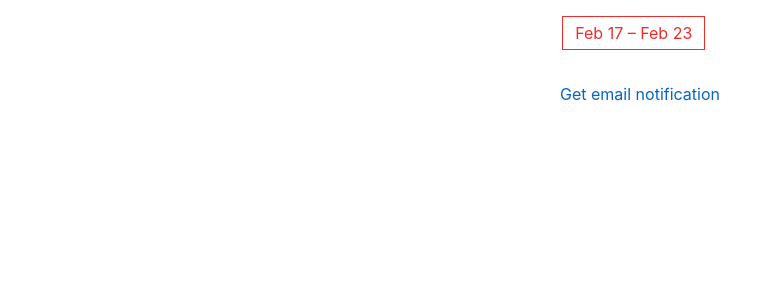
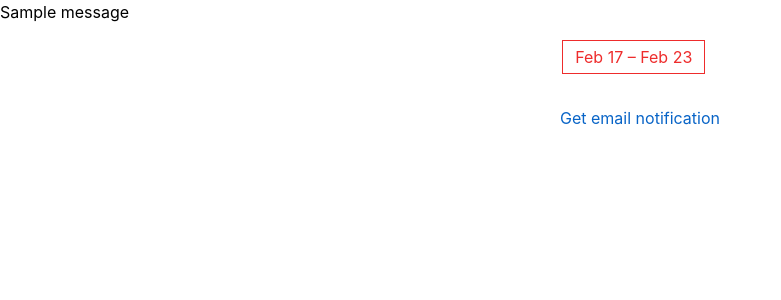
Before and after one commit to sirodoht/hasol, a Django app: page / in a window 1280 px wide. Shown: the top 300 px of the page, without its empty margins (0-781 px from the left). Run offline with Django 3.2, Linux system fonts and the light colour scheme; tables that the repository leaves empty hold one stand-in row (values such as "Sample post"); one stand-in notice (Sample message) is shown.

Commit message:
add messages on layout

```diff
--- a/main/templates/main/layout.html
+++ b/main/templates/main/layout.html
@@ -9,6 +9,15 @@
     <link rel="stylesheet" href="{% static 'style.css' %}">
 </head>
 <body>
+    {% if messages %}
+    <div class="alert">
+        {% for message in messages %}
+        <div{% if message.tags %} class="alert-{{ message.tags }}"{% endif %}>{{ message|safe }}</div>
+        {% endfor %}
+        </div>
+    </div>
+    {% endif %}
+
     {% block content %}
     {% endblock %}
 
```
